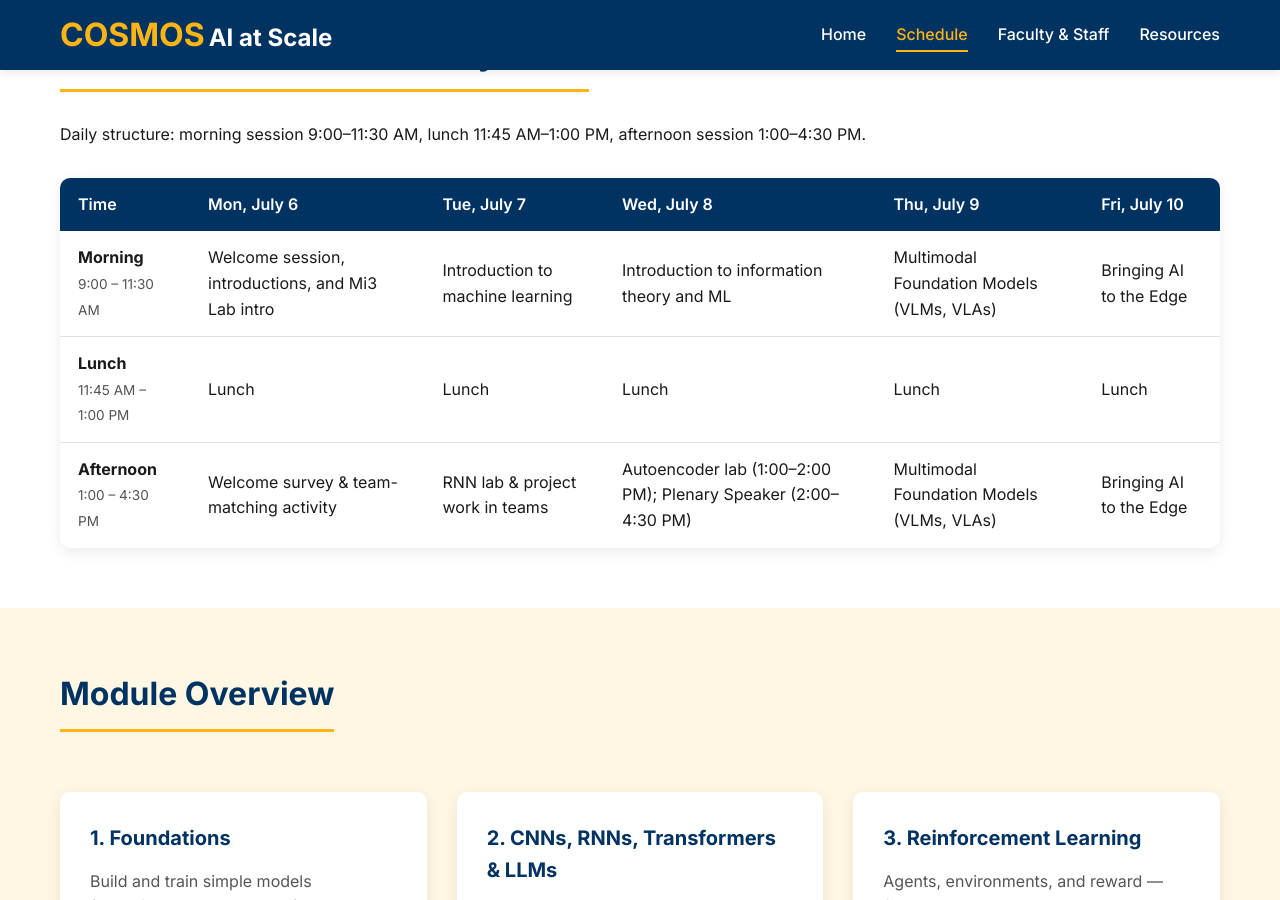
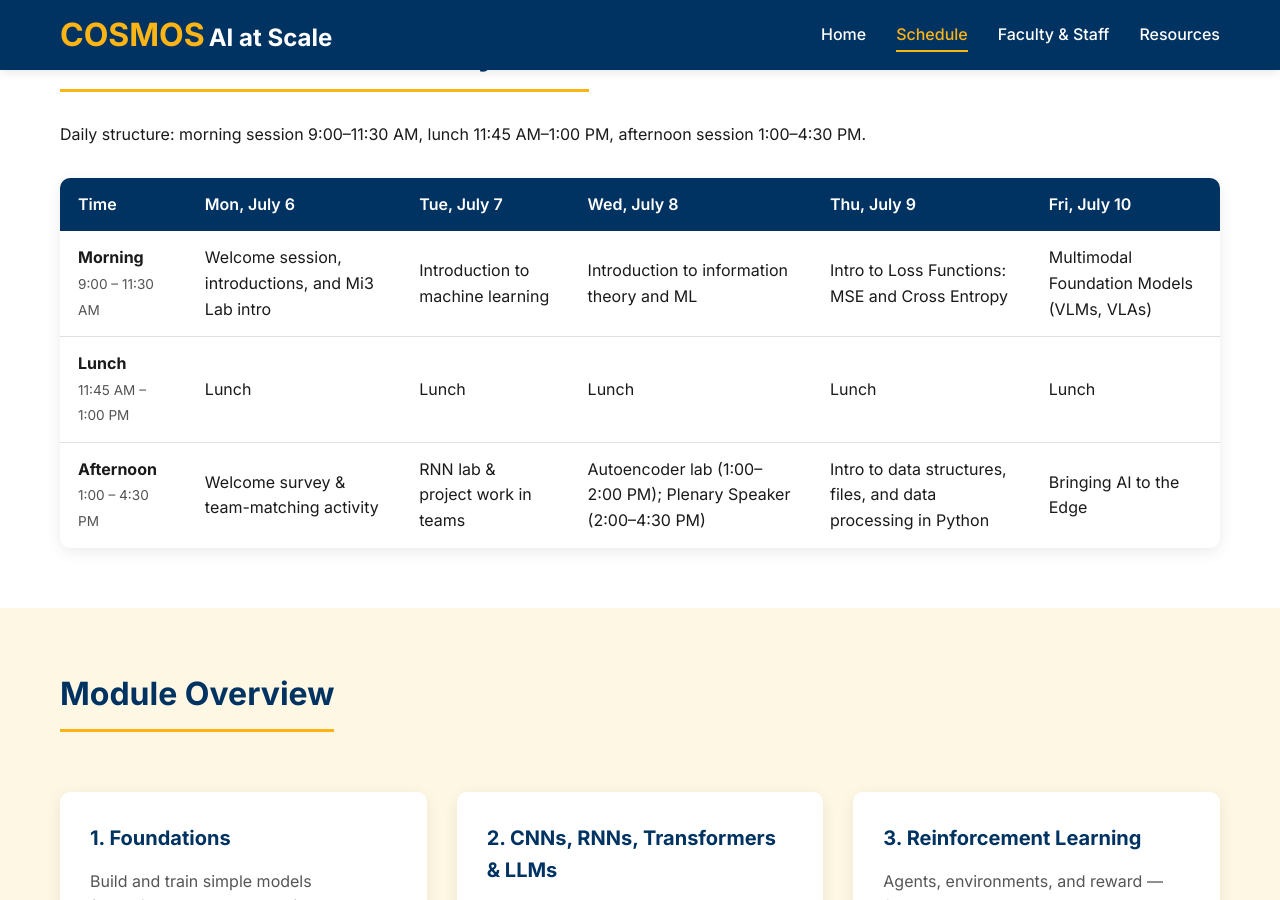
Before and after one commit to cosmos-ai-ucm/cosmos-ai-ucm.github.io, a Jekyll site: the page built from schedule.html, in a window 1280 px wide and 900 px high, scrolled down 987 px. Built offline with Jekyll 4.4.1, drawn with Linux system fonts in a browser that asks for light colours.

Commit message:
Swap Thu afternoon and Fri morning Foundations sessions
Thu morning is now Intro to Loss Functions (MSE and Cross Entropy);
Thu afternoon is Intro to Python data structures, files, and data
processing; Multimodal Foundation Models moves to Fri morning.

Co-Authored-By: Claude Opus 4.7 <noreply@anthropic.com>

```diff
--- a/schedule.html
+++ b/schedule.html
@@ -74,8 +74,8 @@ permalink: /schedule
           <td>Welcome session, introductions, and Mi3 Lab intro</td>
           <td>Introduction to machine learning</td>
           <td>Introduction to information theory and ML</td>
+          <td>Intro to Loss Functions: MSE and Cross Entropy</td>
           <td>Multimodal Foundation Models (VLMs, VLAs)</td>
-          <td>Bringing AI to the Edge</td>
         </tr>
         <tr>
           <td><strong>Lunch</strong><br><span style="font-weight:400;font-size:.85em;opacity:.75;">11:45 AM &ndash; 1:00 PM</span></td>
@@ -90,7 +90,7 @@ permalink: /schedule
           <td>Welcome survey &amp; team-matching activity</td>
           <td>RNN lab &amp; project work in teams</td>
           <td>Autoencoder lab (1:00&ndash;2:00 PM); Plenary Speaker (2:00&ndash;4:30 PM)</td>
-          <td>Multimodal Foundation Models (VLMs, VLAs)</td>
+          <td>Intro to data structures, files, and data processing in Python</td>
           <td>Bringing AI to the Edge</td>
         </tr>
       </tbody>
```
